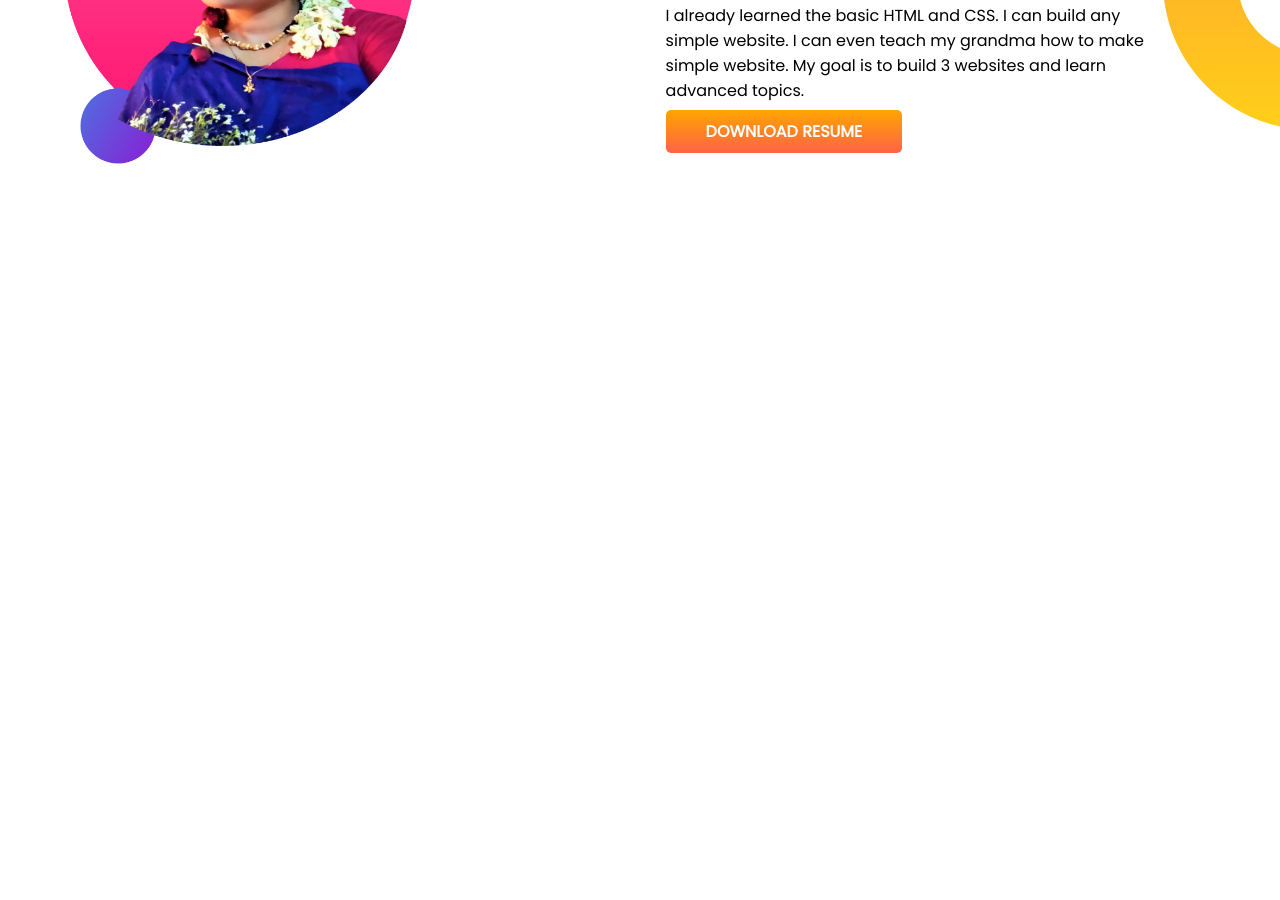
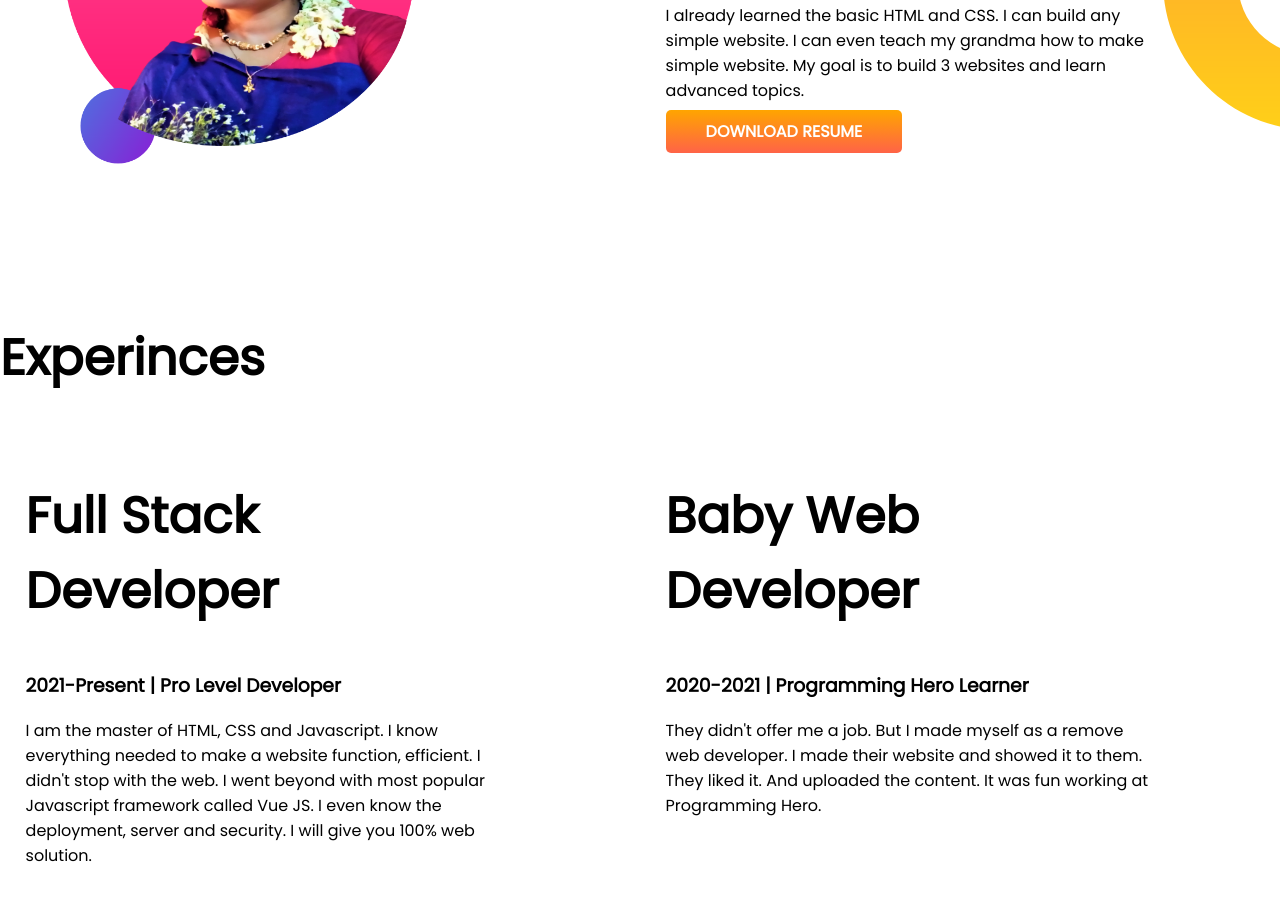
Before and after one commit to alipkumarbiswas/developer-portfolio, a plain HTML site: page index.html in a window 1280 px wide. Shown: the part 923-1823 px from the top of the page. Before the commit the page ends 1244 px from the top, so only its background shows below. Drawn offline with Linux system fonts and the light colour scheme.

Commit message:
some important changes

```diff
--- a/index.html
+++ b/index.html
@@ -13,7 +13,7 @@
 </head>
 
 <body>
-    <section class="top-banner">
+    <section class="top-banner flexible-container">
         <div class="half-width">
             <h1>Welcome To</h1>
             <h1><span class="orange-color">Tumpa Sarkar</span> World!</h1>
@@ -29,7 +29,7 @@
             <img src="images/my-w-1.png" alt="">
         </div>
     </section>
-    <section class="dream-big">
+    <section class="dream-big flexible-container">
         <div class="half-width">
             <img src="images/my-w-2.png" alt="">
         </div>
@@ -41,6 +41,27 @@
             <a class="link-button" target="_blank" href="">DOWNLOAD RESUME</a>
         </div>
     </section>
+    <section class="experience-area">
+        <h1>Experinces</h1>
+        <div class="flexible-container">
+            <div class="half-width">
+                <h1>Full Stack Developer</h1>
+                <h3>2021-Present | Pro Level Developer</h3>
+                <p>I am the master of HTML, CSS and Javascript. I know everything needed to make a website function,
+                    efficient. I didn't stop with the web. I went beyond with most popular Javascript framework called
+                    Vue
+                    JS. I even know the deployment, server and security. I will give you 100% web solution.</p>
+            </div>
+            <div class="half-width">
+                <h1>Baby Web Developer</h1>
+                <h3>2020-2021 | Programming Hero Learner</h3>
+                <p>They didn't offer me a job. But I made myself as a remove web developer. I made their website and
+                    showed
+                    it
+                    to them. They liked it. And uploaded the content. It was fun working at Programming Hero.</p>
+            </div>
+        </div>
+    </section>
 </body>
 
 </html>
--- a/style.css
+++ b/style.css
@@ -8,7 +8,7 @@ h1{
 .orange-color{
     color: orange;
 }
-section{
+.flexible-container{
     display: flex;
     margin-bottom: 150px;
 }
```
